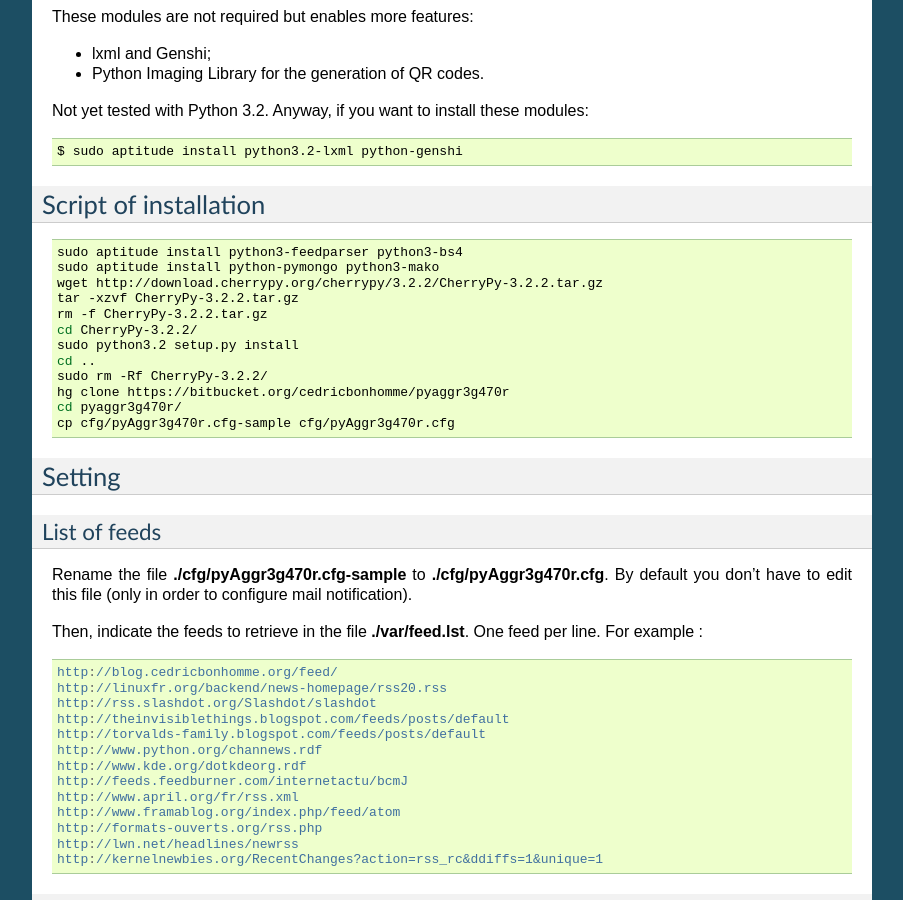
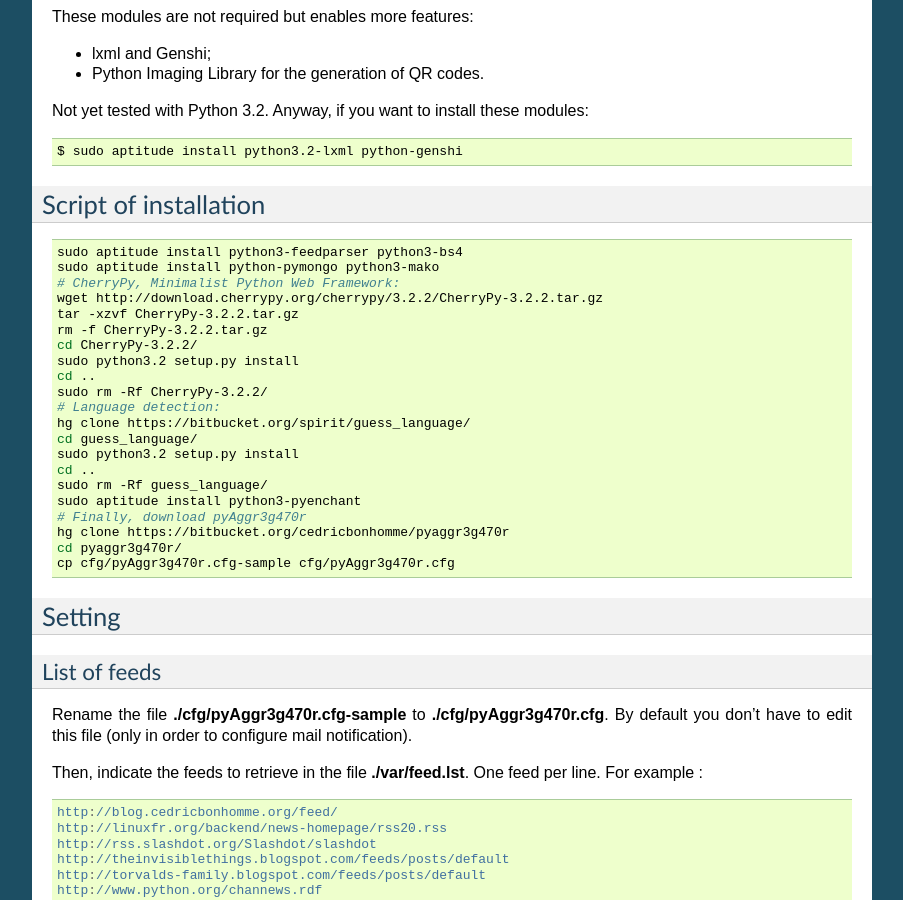
Before and after one commit to cedricbonhomme/newspipe, a Sphinx documentation site: the page built from docs/index.rst, in a window 1280 px wide and 900 px high, scrolled down 771 px. Shown: the whole window, without its empty margins (198-1101 px from the left). Built offline with Sphinx 7.4.7, drawn with Linux system fonts in a browser that asks for light colours.

Commit message:
Updated installation script.

```diff
--- a/docs/index.rst
+++ b/docs/index.rst
@@ -65,6 +65,7 @@
 
     sudo aptitude install python3-feedparser python3-bs4
     sudo aptitude install python-pymongo python3-mako
+    # CherryPy, Minimalist Python Web Framework:
     wget http://download.cherrypy.org/cherrypy/3.2.2/CherryPy-3.2.2.tar.gz
     tar -xzvf CherryPy-3.2.2.tar.gz
     rm -f CherryPy-3.2.2.tar.gz
@@ -72,6 +73,14 @@
     sudo python3.2 setup.py install
     cd ..
     sudo rm -Rf CherryPy-3.2.2/
+    # Language detection:
+    hg clone https://bitbucket.org/spirit/guess_language/
+    cd guess_language/
+    sudo python3.2 setup.py install
+    cd ..
+    sudo rm -Rf guess_language/
+    sudo aptitude install python3-pyenchant
+    # Finally, download pyAggr3g470r
     hg clone https://bitbucket.org/cedricbonhomme/pyaggr3g470r
     cd pyaggr3g470r/
     cp cfg/pyAggr3g470r.cfg-sample cfg/pyAggr3g470r.cfg
```
